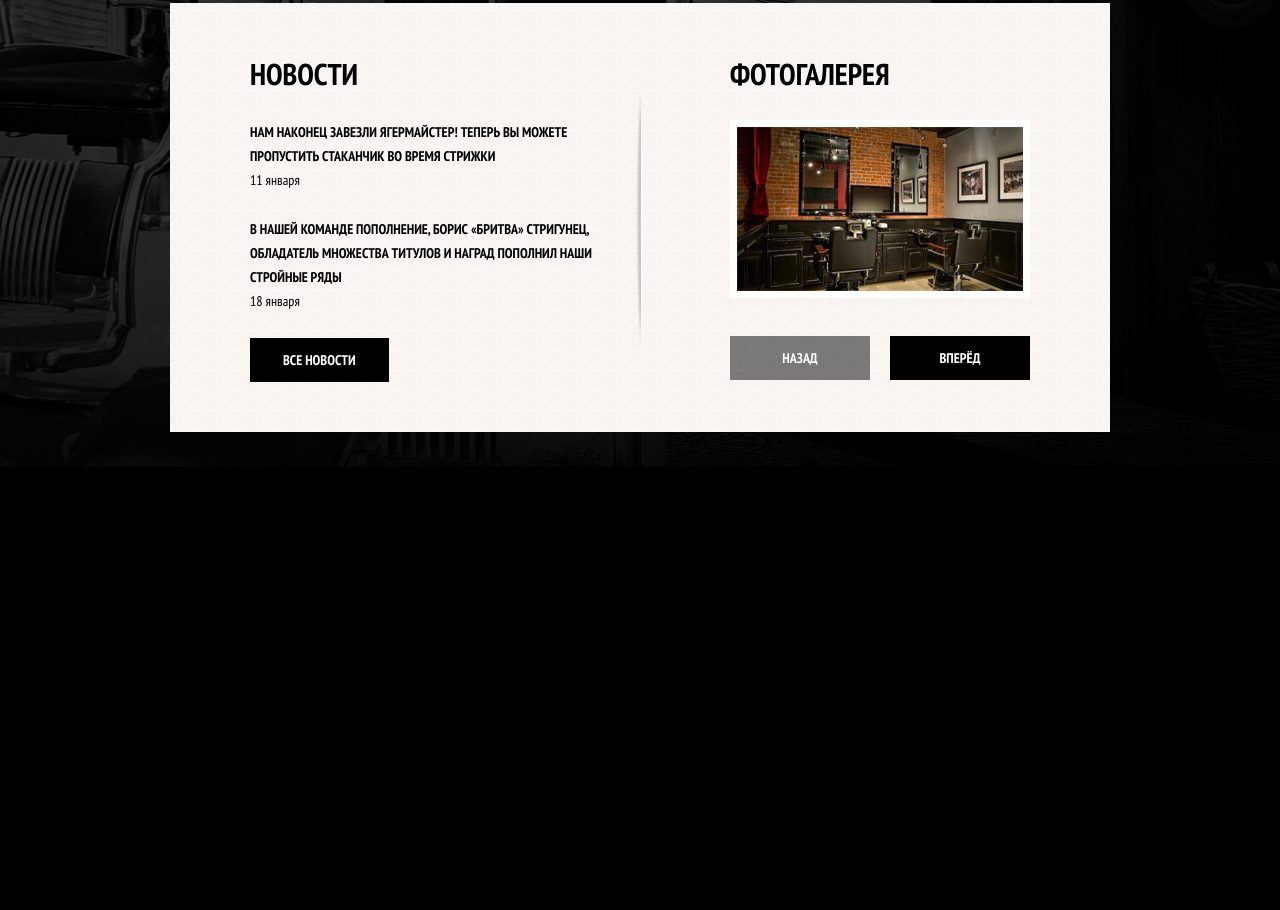
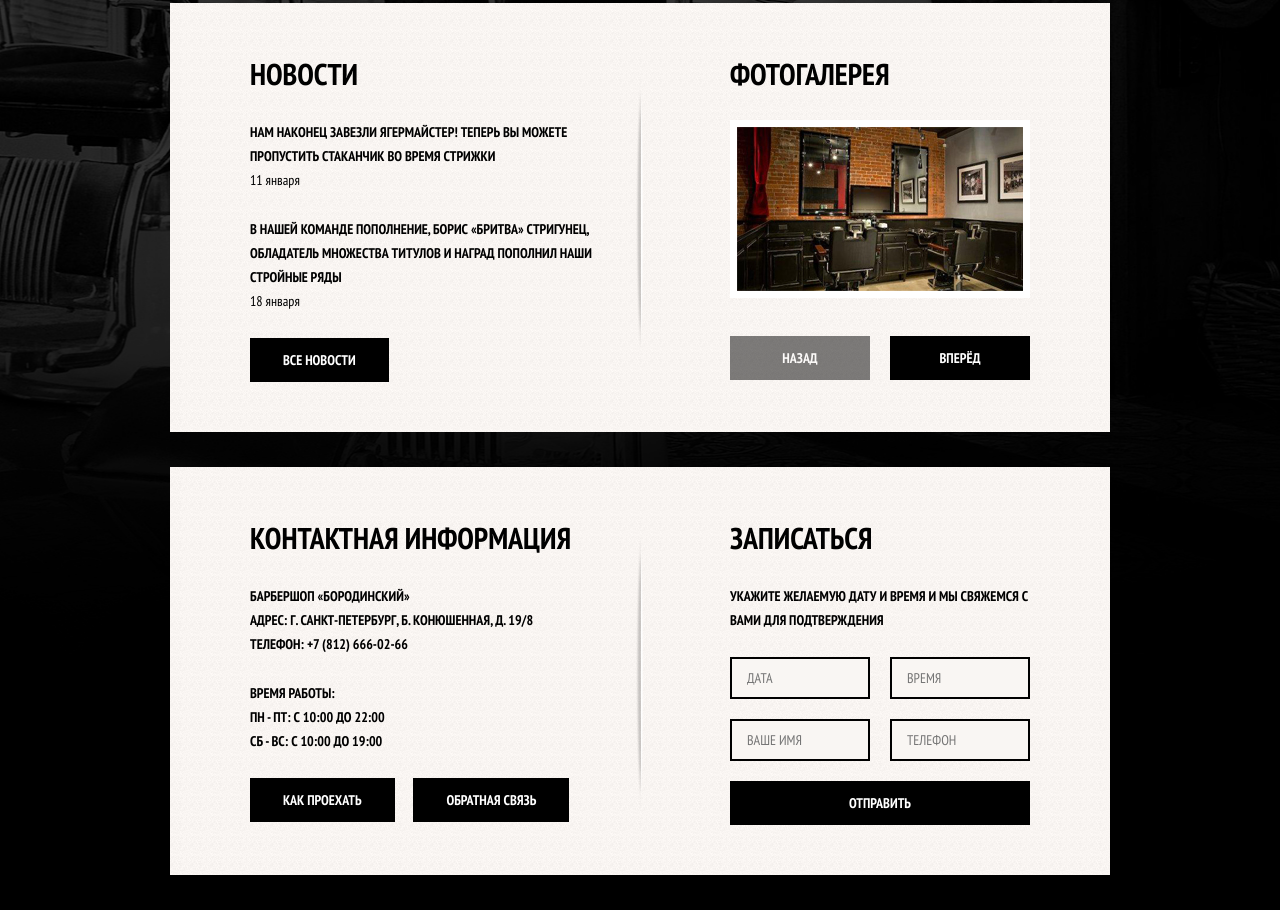
Before and after one commit to Shakirjan99/barbershop, a plain HTML site: page index.html in a window 1280 px wide. Shown: the part 615-1525 px from the top of the page. Before the commit the page ends 1082 px from the top, so only its background shows below. Drawn offline with Linux system fonts and the light colour scheme.

Commit message:
Восемнадцатый коммит

```diff
--- a/index.html
+++ b/index.html
@@ -69,6 +69,34 @@
 					</div>
 				</div>
 			</div>
+			<div class="index-content clearfix">
+				<div class="index-content-left">
+					<h2 class="index-content-title">Контактная информация</h2>
+					<p>
+						Барбершоп «Бородинский»<br >
+						Адрес: г. Санкт-Петербург, Б. Конюшенная, д. 19/8<br >
+						Телефон: +7 (812) 666-02-66
+					</p>
+					<p>
+						Время работы:<br >
+						пн - пт: с 10:00 до 22:00<br >
+						сб - вс: с 10:00 до 19:00
+					</p>
+					<a class="btn js-open-map" href="#">Как проехать</a>
+					<a class="btn" href="#">Обратная связь</a>
+				</div>
+				<div class="index-content-right">
+					<h2 class="index-content-title">Записаться</h2>
+					<p>Укажите желаемую дату и время и мы свяжемся с вами для подтверждения</p>
+					<form class="appointment-form" action="POST.php" method="post">
+						<input type="text" name="date" value="" placeholder="Дата">
+						<input type="text" name="time" value="" placeholder="Время">
+						<input type="text" name="name" value="" placeholder="Ваше имя">
+						<input type="tel" name="phone" value="" placeholder="Телефон">
+						<button class="btn" type="submit">Отправить</button>
+					</form>
+				</div>
+			</div>
 		</main>
 	</body>
 </html>
```
